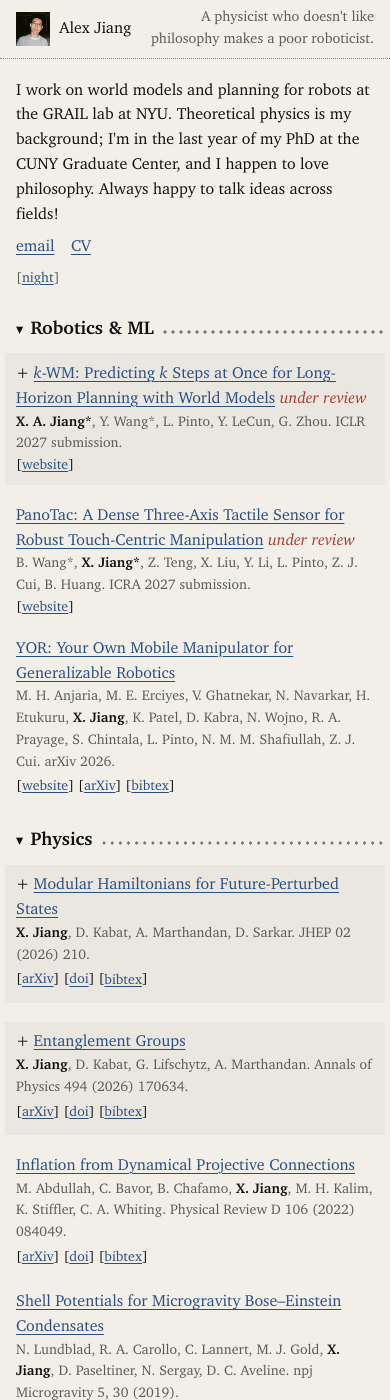
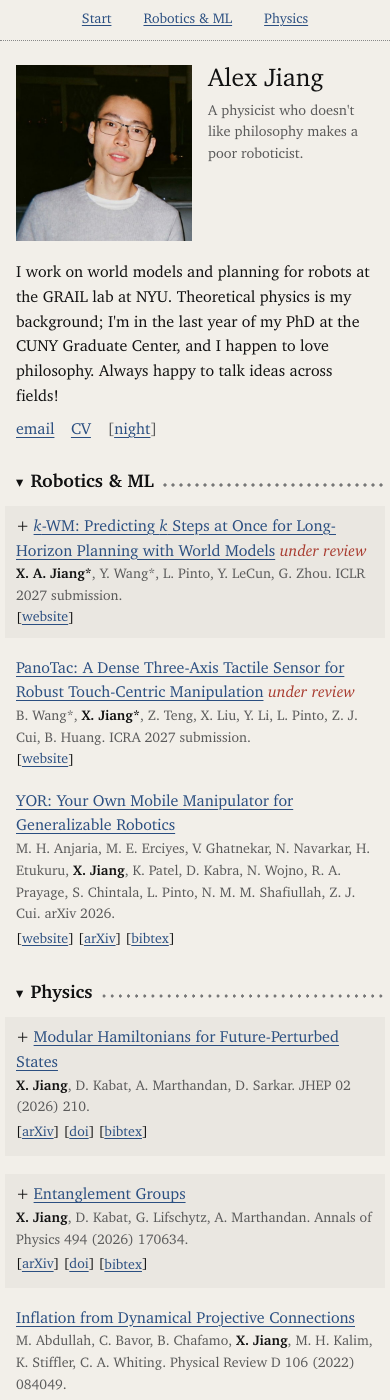
Before and after one commit to Alex-Xiaole-Jiang/Alex-Xiaole-Jiang.github.io, a Jekyll site: the page built from index.html, in a window 390 px wide and 1400 px high. Built offline with Jekyll 4.4.1, drawn with Linux system fonts in a browser that asks for light colours.

Commit message:
Keep portraits prominent and add mobile section navigation

```diff
--- a/assets/css/site.css
+++ b/assets/css/site.css
@@ -1,7 +1,7 @@
 /* Alex Jiang — one stylesheet, no framework.
    Wide: photo | list | write-up.  Narrower: photo | list, with write-ups
    opening inline under their entry. Then one column; phones add a sticky
-   name strip. */
+   section navigation. */
 
 @font-face { font-family: "Charter"; src: url("../fonts/charter-regular.woff2") format("woff2"); font-weight: 400; font-style: normal; font-display: swap; }
 @font-face { font-family: "Charter"; src: url("../fonts/charter-italic.woff2") format("woff2"); font-weight: 400; font-style: italic; font-display: swap; }
@@ -174,7 +174,8 @@ img { max-width: 100%; height: auto; }
   align-self: start;
   margin: var(--top) 0 0;
 }
-.me .photo { display: block; width: 100%; aspect-ratio: 1; object-fit: cover; background: var(--photo-bg); }
+.mobile-nav { display: none; }
+.me .photo { display: block; width: var(--side); aspect-ratio: 1; object-fit: cover; background: var(--photo-bg); }
 .me h1 { font-size: 1.9rem; font-weight: 400; line-height: 1.15; margin: 1.1rem 0 0.4rem; }
 .me .tag { margin: 0 0 1.1rem; color: var(--gray); font-size: 0.9rem; line-height: 1.5; }
 .contact a { display: block; width: max-content; }
@@ -331,54 +332,66 @@ img { max-width: 100%; height: auto; }
     padding: 0 max(var(--phone-pad), (100% - var(--list)) / 2);
   }
 
-  /* photo beside name, tagline and links, spanning them exactly: top to top, bottom to bottom */
+  /* Keep the square portrait beside the name, tagline and links. */
   .me {
     position: relative;   /* holds its frosted ground */
     top: auto;            /* the sticky offset above doesn't apply */
     display: grid;
-    grid-template-columns: 5.5rem 1fr;
+    grid-template-columns: var(--side) minmax(0, 1fr);
+    grid-template-rows: auto auto auto 1fr;
     column-gap: 1rem;
     align-items: start;
     margin: 3rem 0 0;
   }
-  .me .photo { grid-row: 1 / span 3; height: 100%; }
+  .me .photo { grid-row: 1 / span 4; }
   .me h1 { font-size: 1.6rem; margin: 0 0 0.2rem; }
   .me .tag { margin: 0 0 0.35rem; }
   .me .contact { margin: 0; grid-column: 2; grid-row: 3; align-self: baseline; }
   .me .contact a { display: inline; margin-right: 0.6em; }
-  .js .me .switches { grid-column: 2; grid-row: 3; align-self: baseline; justify-self: end; margin: 0; }
+  .js .me .switches { grid-column: 2; grid-row: 4; margin: 0.5rem 0 0; }
   .list { margin-top: 0; padding-top: 1.75rem; }
 }
 
-/* ---------- phone (< 36em): sticky name strip ---------- */
+/* ---------- phone (< 36em): scrolling introduction, sticky navigation ---------- */
 
 @media not all and (min-width: 36em) {
-  .me {
+  html { scroll-padding-top: 3rem; }
+  .mobile-nav {
     position: sticky; top: 0; z-index: 2;
-    display: flex; align-items: center; gap: 0.6rem;
-    margin: 0 calc(-1 * var(--phone-pad)); padding: 0.45rem var(--phone-pad);
+    display: flex; flex-wrap: wrap; align-items: center; justify-content: center; gap: 0 2rem;
+    padding: 0.25rem var(--phone-pad);
     background: var(--bg);
     border-bottom: var(--rule);
+    font-size: 0.875rem;
   }
-  .me .photo { width: 2.1rem; height: 2.1rem; }
-  .me h1 { font-size: 1rem; margin: 0; white-space: nowrap; }
-  .me .tag { margin: 0 0 0 auto; font-size: 0.9em; text-align: right; }
-  .me .tag span:not(:first-child), .me .tag br, .me .contact, .js .me .switches { display: none; }
+  .mobile-nav a { display: flex; align-items: center; min-height: 2rem; }
+  .me { display: block; margin: 1.5rem 0 0; }
+  .me h1 { font-size: 1.9rem; margin: 1rem 0 0.4rem; }
+  .me .tag { margin: 0; }
+  .me .contact, .js .me .switches { display: none; }
 
   .list { margin: 0; padding: 1.25rem 0 4rem; }
   .about { margin-bottom: 0.5rem; }
-  .contact-inline { display: block; margin: 0 0 1.75rem; }
+  .contact-inline { display: inline-block; margin: 0 0 1.75rem; }
   .contact-inline a { display: inline; margin-right: 0.75em; }
-  .js .switches-inline { display: block; margin: -1.25rem 0 1.75rem; color: var(--gray); font-size: 0.875em; }
+  .js .switches-inline { display: inline-block; margin: 0 0 1.75rem; color: var(--gray); font-size: inherit; }
 
-  /* clear the sticky strip when jumping to an entry */
-  .paper, .reader .writeup:target { scroll-margin-top: 3.5rem; }
+  /* Root scroll padding clears the navigation for every anchor destination. */
+  .paper, .reader .writeup:target { scroll-margin-top: 0; }
   .ln a, .bibbtn { padding: 0.2rem 0; }
+}
+
+/* Wider phones have room for the full portrait and a short text column.
+   Smaller phones stack them so the tagline remains comfortable to read. */
+@media (min-width: 24em) and (max-width: 35.99em) {
+  .me { display: grid; grid-template-rows: auto 1fr; }
+  .me .photo { grid-row: 1 / span 2; }
+  .me h1 { font-size: 1.6rem; margin: 0 0 0.4rem; }
 }
 
 @media print {
   .page { display: block; }
   .me { position: static; }
-  .reader, .bibbtn, .contact-inline, .switches, .unbare, #qft { display: none !important; }
+  .mobile-nav, .reader, .bibbtn, .contact-inline, .switches, .unbare, #qft { display: none !important; }
   a { color: inherit; }
 }
--- a/assets/js/site.js
+++ b/assets/js/site.js
@@ -47,12 +47,12 @@
     window.goatcounter?.count?.({ path: "write-up/" + id, title: id, event: true });
   }
 
-  function close() {
+  function close(clearHash = true) {
     if (!current) return;
     mark(current, false);
     reader.classList.remove("is-open");
     current = null;
-    setHash("");
+    if (clearHash) setHash("");
   }
 
   // Close, and put focus back on the entry if it was in the write-up (which is
@@ -82,6 +82,15 @@
     // a modified click (open in a new tab, and so on) is the browser's
     if (e.metaKey || e.ctrlKey || e.shiftKey || e.altKey) return;
     const t = e.target;
+
+    const navLink = t.closest(".mobile-nav a");
+    if (navLink) {
+      // Close before the browser scrolls, so inline content cannot shift the target.
+      close(false);
+      const section = document.getElementById(navLink.hash.slice(1));
+      if (section?.matches("details.sec")) section.open = true;
+      return;   // ordinary anchor navigation, including browser history
+    }
 
     const intro = t.closest(".intro");
     const li = intro ? null : clickedEntry(t);
@@ -118,7 +127,11 @@
   window.addEventListener("hashchange", () => {
     const id = location.hash.slice(1);
     if (writeup(id)) open(id);
-    else close();
+    else {
+      close(false);   // preserve section anchors when leaving a write-up
+      const section = document.getElementById(id);
+      if (section?.matches("details.sec")) section.open = true;
+    }
   });
 
   // A link to #id lands on the entry, not the write-up. The browser would
--- a/index.html
+++ b/index.html
@@ -1,9 +1,13 @@
 ---
 layout: default
 ---
+<nav class="mobile-nav" aria-label="Page sections">
+  <a href="#start">Start</a>
+  {% for s in site.data.papers %}<a href="#{{ s.id }}">{{ s.section | escape }}</a>{% endfor %}
+</nav>
 <div class="page">
 
-  <header class="me">
+  <header class="me" id="start">
     <img class="photo" src="{{ site.photo_night | relative_url }}" data-night="{{ site.photo_night | relative_url }}" data-day="{{ site.photo_day | relative_url }}" width="176" height="176" alt="Photo of {{ site.name }}">
     <h1>{{ site.name }}</h1>
     <p class="tag">{% for line in site.tagline %}<span>{{ line }}</span>{% unless forloop.last %}<br>{% endunless %}{% endfor %}</p>
```
